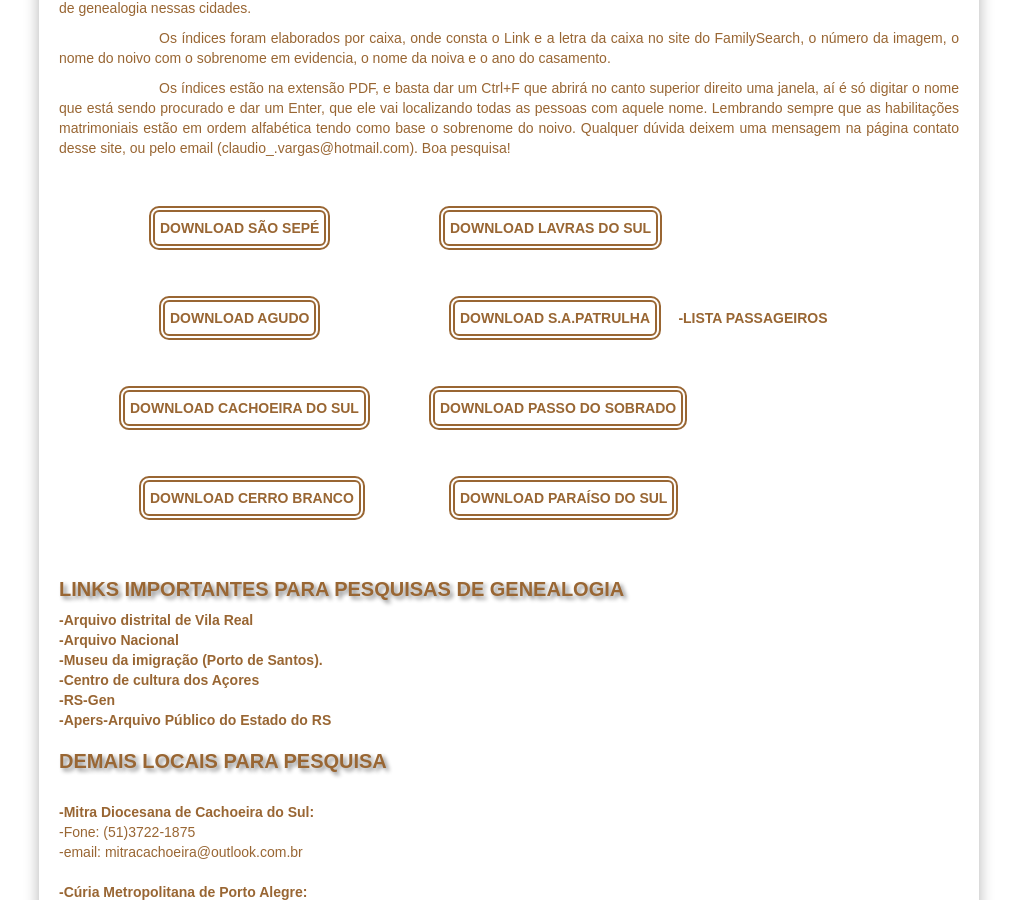
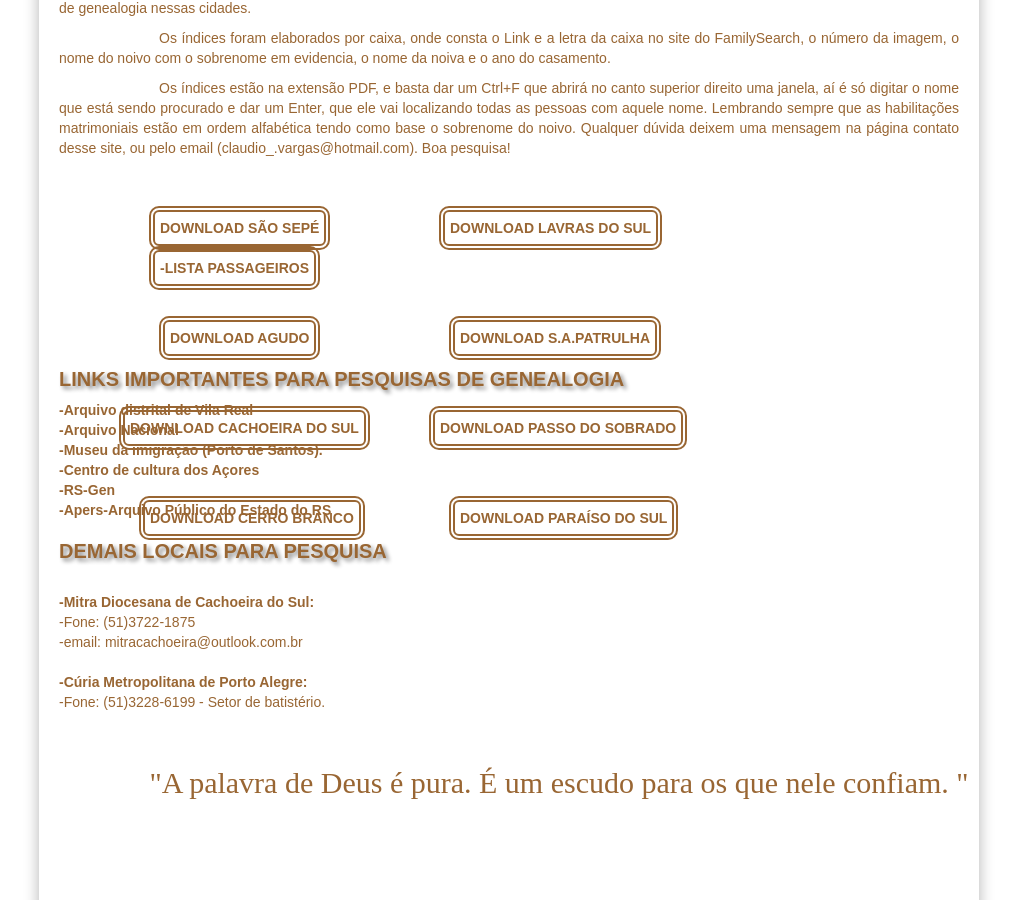
Before and after one commit to claudiovargas1955/claudiovargas1955.github.io, a Jekyll site: the page built from _pages/downloads.html, in a window 1280 px wide and 900 px high, scrolled down 446 px. Shown: the whole window, without its empty margins (131-1148 px from the left). Built offline with Jekyll 4.4.1, drawn with Linux system fonts in a browser that asks for light colours; some web fonts are replaced.

Commit message:
Update downloads.html

```diff
--- a/_pages/downloads.html
+++ b/_pages/downloads.html
@@ -147,13 +147,13 @@ mensagem na página contato desse site, ou pelo email (claudio_.vargas@hotmail.c
 <div id="indices">
 <a class="indls" href="/media/indice são sepé.pdf" target="_blank">DOWNLOAD SÃO SEPÉ</a><br>
 <a class="indsap" href="/media/indice lavras do sul.pdf" target="_blank">DOWNLOAD LAVRAS DO SUL</a><br>
+<p><a class="indls" href="lista passageiros navio amiral jaureguiberry.pdf" target="_blank"><b>-LISTA PASSAGEIROS</b></a><br>
 <a class="indcs" href="/media/indice agudo.pdf" target="_blank">DOWNLOAD AGUDO</a><br>
 <a class="indlcs" href="/media/pdf" target="_blank" target="_blank">DOWNLOAD S.A.PATRULHA</a><br>
 <a class="indlds" href="/media/indice cachoeira do sul.pdf" target="_blank">DOWNLOAD CACHOEIRA DO SUL</a><br>
 <a class="indlfs" href="/media/indice passo do sobrado.pdf" target="_blank">DOWNLOAD PASSO DO SOBRADO</a><br>
 <a class="indlgs" href="/media/indice cerro branco.pdf" target="_blank">DOWNLOAD CERRO BRANCO</a><br>
 <a class="indlhs" href="/media/indice paraíso do sul.pdf" target="_blank">DOWNLOAD PARAÍSO DO SUL</a
-<p><a class="links" href="https://www.advrl.org.pt/" target="_blank"><b>-LISTA PASSAGEIROS</b></a><br>
 </div>
 
 <h3>LINKS IMPORTANTES PARA PESQUISAS DE GENEALOGIA</h3>
```
